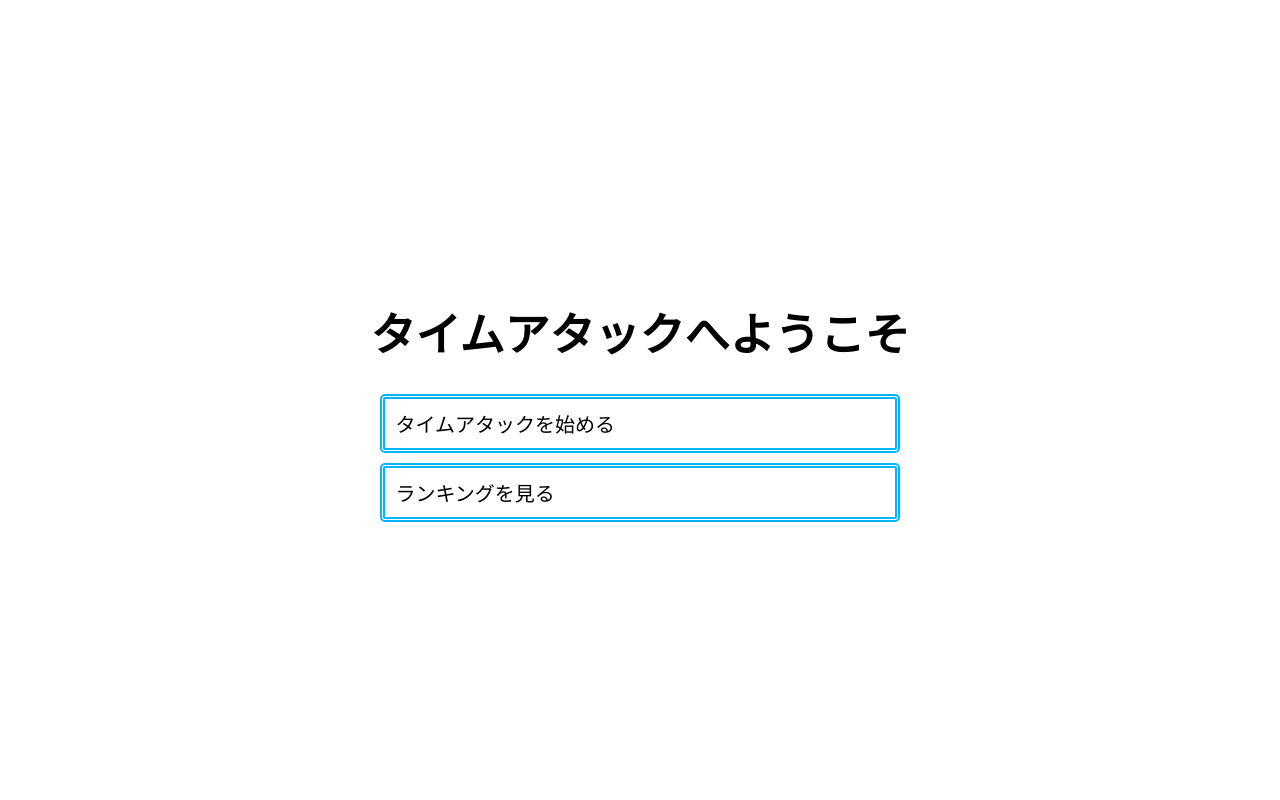
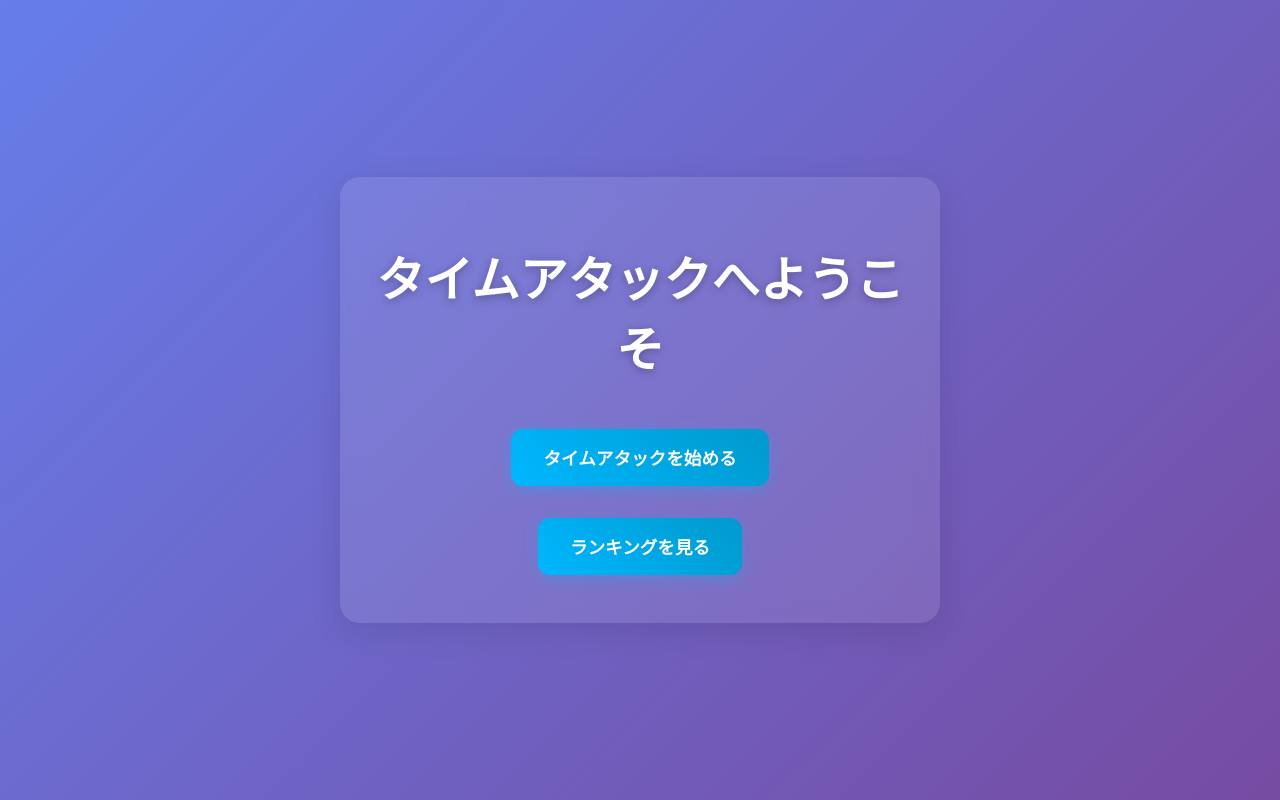
Before and after one commit to nnktm/2025_TimeAttack, a Next.js app: page / in a window 1280 px wide. Built offline with nearby package versions, Linux system fonts and the light colour scheme.

Commit message:
cssをととのえた

```diff
--- a/src/app/styles/challenge.module.css
+++ b/src/app/styles/challenge.module.css
@@ -6,8 +6,10 @@
   max-width: 100vw;
   height: 100vh;
   min-height: 100vh;
-  padding: 0 1rem;
+  padding: 2rem 1rem;
   overflow-x: hidden;
+  color: white;
+  background: linear-gradient(135deg, #667eea 0%, #764ba2 100%);
 }
 
 .timer {
@@ -16,7 +18,11 @@
   align-items: flex-end;
   justify-content: center;
   max-width: 100%;
-  margin: 20px 10px;
+  padding: 1rem;
+  margin: 2rem 10px;
+  border-radius: 15px;
+  box-shadow: 0 8px 32px rgb(0 0 0 / 10%);
+  backdrop-filter: blur(10px);
 }
 
 .timerItemInteger {
@@ -24,6 +30,7 @@
   height: 192px;
   background: url('~/src/assets/images/timer.png') no-repeat;
   background-size: 880px 192px;
+  filter: drop-shadow(0 4px 8px rgb(0 0 0 / 30%));
 }
 
 .timerItemDecimal {
@@ -32,6 +39,7 @@
   margin-bottom: 12px;
   background: url('~/src/assets/images/timer.png') no-repeat;
   background-size: 616px 134px;
+  filter: drop-shadow(0 4px 8px rgb(0 0 0 / 30%));
 }
 
 /* スマートフォン用のレスポンシブデザイン */
@@ -40,6 +48,7 @@
     width: 60px;
     height: 144px;
     background-size: 660px 144px;
+    filter: drop-shadow(0 3px 6px rgb(0 0 0 / 30%));
   }
 
   .timerItemDecimal {
@@ -47,6 +56,7 @@
     height: 100px;
     margin-bottom: 9px;
     background-size: 462px 100px;
+    filter: drop-shadow(0 3px 6px rgb(0 0 0 / 30%));
   }
 
   .timer {
@@ -61,9 +71,10 @@
 .buttons {
   display: flex;
   flex-direction: column;
+  gap: 1rem;
   width: 100%;
-  max-width: 300px;
-  margin: 20px;
+  max-width: 400px;
+  margin: 2rem;
 }
 
 @media (width <= 480px) {
@@ -74,20 +85,45 @@
 }
 
 .button {
-  padding: 15px 20px;
-  margin: 5px 0;
-  font-size: 18px;
-  border-radius: 10px;
+  padding: 1rem 2rem;
+  font-size: 1.1rem;
+  font-weight: 600;
+  color: white;
+  cursor: pointer;
+  background: linear-gradient(45deg, #00b7ff, #09c);
+  border: none;
+  border-radius: 12px;
+  box-shadow: 0 4px 15px rgb(0 183 255 / 30%);
+  transition: all 0.3s ease;
+}
+
+.button:hover {
+  background: linear-gradient(45deg, #09c, #07a);
+  box-shadow: 0 6px 20px rgb(0 183 255 / 40%);
+  transform: translateY(-2px);
+}
+
+.button:active {
+  box-shadow: 0 2px 10px rgb(0 183 255 / 30%);
+  transform: translateY(0);
 }
 
 @media (width <= 480px) {
   .button {
-    padding: 12px 16px;
-    font-size: 16px;
+    padding: 0.8rem 1.5rem;
+    font-size: 1rem;
+  }
+
+  .container h1 {
+    font-size: 2rem;
   }
 }
 
 .container h1 {
-  color: aqua;
+  margin-bottom: 1rem;
+  font-size: 2.5rem;
+  font-weight: 700;
+  color: white;
   text-align: center;
+  text-shadow: 0 2px 10px rgb(0 0 0 / 30%);
 }
--- a/src/app/styles/page.module.css
+++ b/src/app/styles/page.module.css
@@ -5,30 +5,117 @@
   justify-content: center;
   height: 100vh;
   min-height: 100vh;
-  padding: 0 0.5rem;
+  padding: 2rem 1rem;
+  color: white;
+  background: linear-gradient(135deg, #667eea 0%, #764ba2 100%);
+}
+
+.content {
+  display: flex;
+  flex-direction: column;
+  align-items: center;
+  width: 100%;
+  max-width: 600px;
+  padding: 2rem;
+  background: rgb(255 255 255 / 10%);
+  border-radius: 20px;
+  box-shadow: 0 8px 32px rgb(0 0 0 / 10%);
+  backdrop-filter: blur(10px);
 }
 
 .content h1 {
-  font-size: 45px;
+  margin-bottom: 2rem;
+  font-size: 3rem;
+  font-weight: 700;
+  text-align: center;
+  text-shadow: 0 2px 10px rgb(0 0 0 / 30%);
 }
 
 .button {
-  display: flex;
-  flex-direction: column;
-  padding: 10px;
-  margin: 10px;
-  font-size: 20px;
-  border: double 5px #00b7ff;
-  border-radius: 5px;
+  display: inline-block;
+  padding: 1rem 2rem;
+  margin: 1rem 0;
+  font-size: 1.1rem;
+  font-weight: 600;
+  color: white;
+  text-align: center;
+  text-decoration: none;
+  cursor: pointer;
+  background: linear-gradient(45deg, #00b7ff, #09c);
+  border: none;
+  border-radius: 12px;
+  box-shadow: 0 4px 15px rgb(0 183 255 / 30%);
   transition: all 0.3s ease;
 }
 
 .button:hover {
-  color: #fff;
-  cursor: pointer;
-  background-color: #00b7ff;
-  transform: scale(1.02);
-  transition: all 0.3s ease;
+  color: white;
+  text-decoration: none;
+  background: linear-gradient(45deg, #09c, #07a);
+  box-shadow: 0 6px 20px rgb(0 183 255 / 40%);
+  transform: translateY(-2px);
+}
+
+.button:active {
+  box-shadow: 0 2px 10px rgb(0 183 255 / 30%);
+  transform: translateY(0);
+}
+
+.resultList {
+  display: flex;
+  flex-direction: column;
+  gap: 1rem;
+  width: 100%;
+  margin: 2rem 0;
+}
+
+.resultItem {
+  display: flex;
+  align-items: center;
+  justify-content: space-between;
+  padding: 1rem;
+  font-size: 1.2rem;
+  font-weight: 500;
+  background: rgb(255 255 255 / 10%);
+  border-radius: 10px;
+}
+
+.resultLabel {
+  color: rgb(255 255 255 / 90%);
+}
+
+.resultValue {
+  font-size: 1.3rem;
+  font-weight: 700;
+  color: #00b7ff;
+}
+
+@media (width <= 768px) {
+  .container {
+    padding: 1rem;
+  }
+
+  .content {
+    padding: 1.5rem;
+  }
+
+  .content h1 {
+    font-size: 2.5rem;
+  }
+
+  .resultItem {
+    padding: 0.8rem;
+    font-size: 1.1rem;
+  }
+
+  .resultValue {
+    font-size: 1.2rem;
+  }
+
+  .button {
+    padding: 0.8rem 1.5rem;
+    font-size: 1rem;
+  }
 }
 
 /* Timer styles for testChallenge */
```
Also changed, not shown: src/app/[id]/firstChallenge/page.tsx (+5 -5 lines), src/app/[id]/result/page.tsx (+24 -10 lines), src/app/[id]/secondChallenge/page.tsx (+5 -5 lines), src/app/[id]/thirdChallenge/page.tsx (+6 -8 lines), src/assets/images/timer.png.
